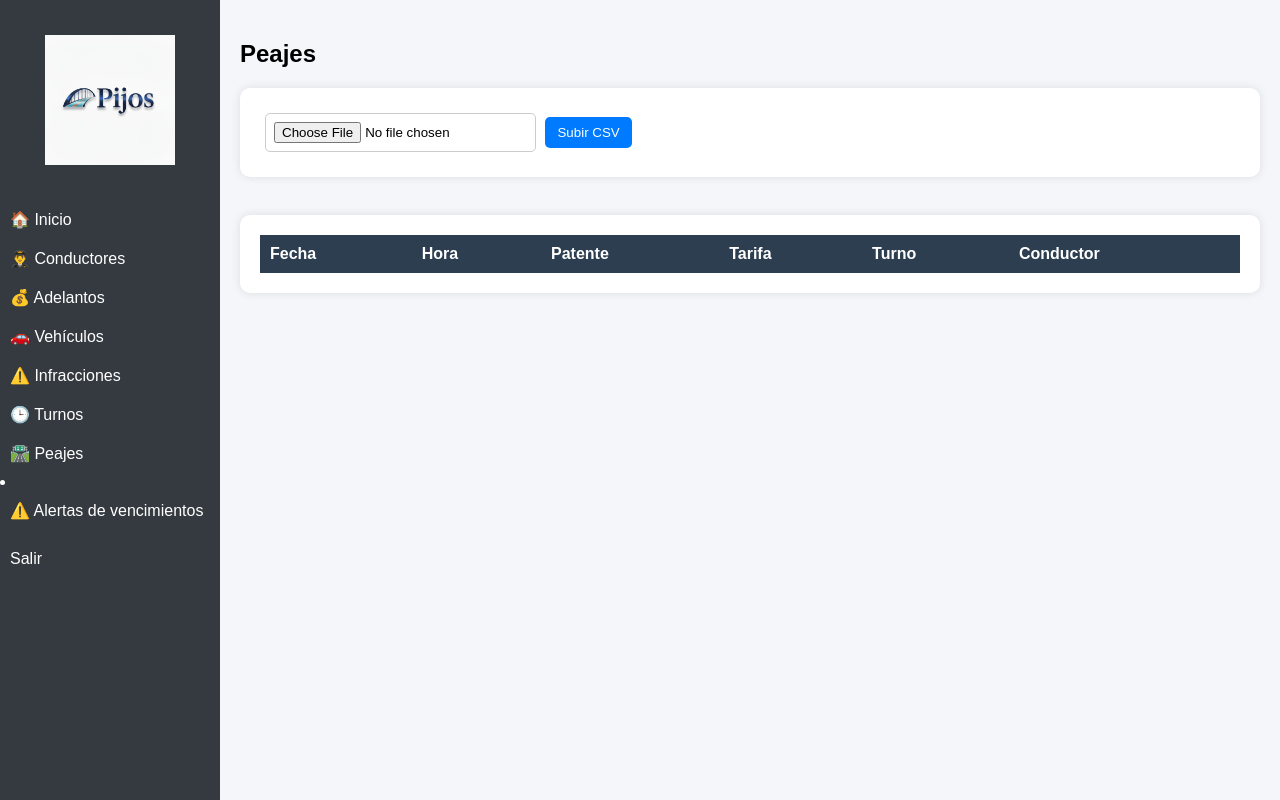
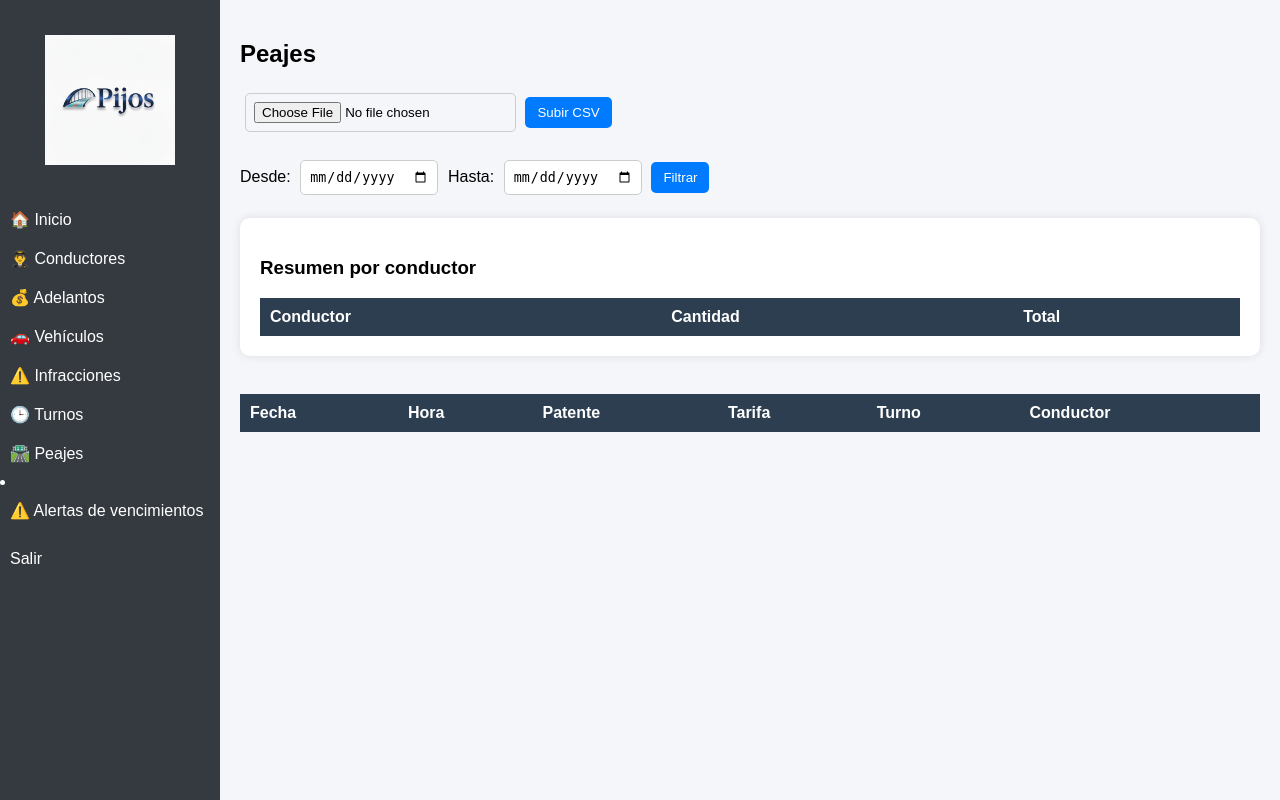
Before and after one commit to flotapjs-tech/mi_app_empresa, a Python web app: template templates/peajes.html in a window 1280 px wide. Run offline with Jinja, Linux system fonts and the light colour scheme; the template is opened without the code that fills it, so the values that code supplies are empty.

Commit message:
agregando filtro peajes

```diff
--- a/templates/peajes.html
+++ b/templates/peajes.html
@@ -4,7 +4,7 @@
 
 <h2>Peajes</h2>
 
-<div class="card">
+<div >
 
     <form method="POST" enctype="multipart/form-data">
 
@@ -25,9 +25,71 @@
 
 <br>
 
+<div >
+
+    <form method="GET">
+
+        <label>Desde:</label>
+
+        <input
+            type="date"
+            name="desde"
+            value="{{ desde or '' }}"
+        >
+
+        <label>Hasta:</label>
+
+        <input
+            type="date"
+            name="hasta"
+            value="{{ hasta or '' }}"
+        >
+
+        <button type="submit">
+            Filtrar
+        </button>
+
+    </form>
+
+</div>
+
+<br>
+
 <div class="card">
 
-<table class="tabla">
+    <h3>Resumen por conductor</h3>
+
+    <table class="tabla">
+
+        <tr>
+            <th>Conductor</th>
+            <th>Cantidad</th>
+            <th>Total</th>
+        </tr>
+
+        {% for r in resumen %}
+
+        <tr>
+
+            <td>{{ r.conductor }}</td>
+
+            <td>{{ r.cantidad }}</td>
+
+            <td>${{ r.total }}</td>
+
+        </tr>
+
+        {% endfor %}
+
+    </table>
+
+</div>
+
+<br>
+
+<div >
+
+<table class="table">
 
     <tr>
         <th>Fecha</th>
```
Also changed, not shown: app.py (+66 -6 lines).
